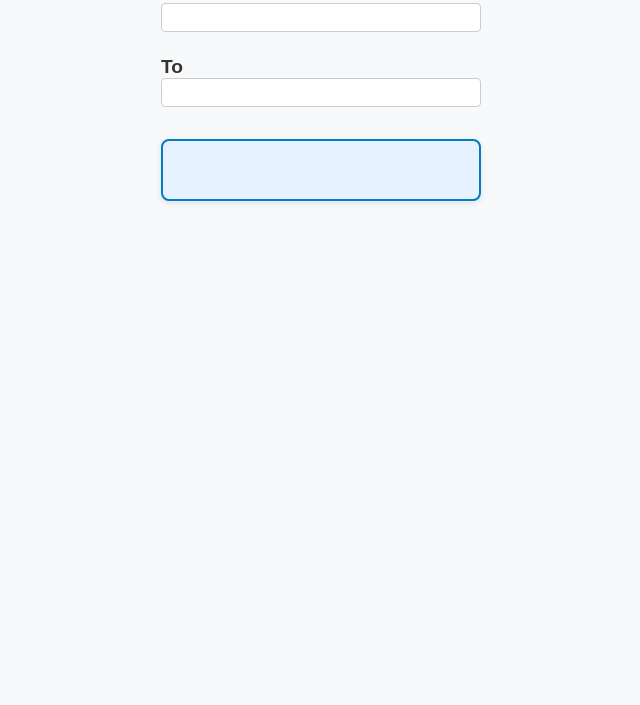
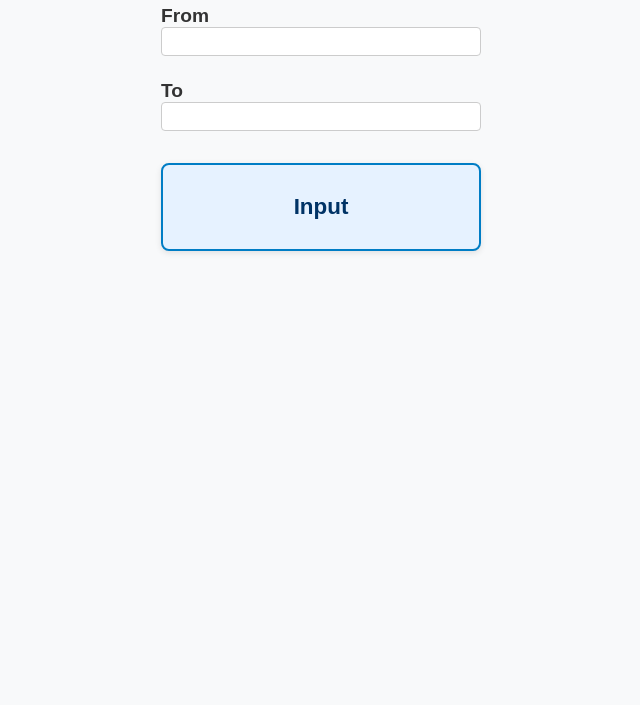
Before and after one commit to totallct/mtr-fares, a website: page index.html in a window 1280 px wide. Shown: the part 95-800 px from the top of the page, without its empty margins (319-959 px from the left). Drawn offline with Linux system fonts and the light colour scheme.

Commit message:
rewrite style

```diff
--- a/index.html
+++ b/index.html
@@ -2,6 +2,7 @@
 <html lang="en">
 <head>
   <meta charset="UTF-8">
+  <meta name="viewport" content="width=device-width, initial-scale=1">
   <title>MTR Fare Checker</title>
   <link rel="stylesheet" href="style.css">
 </head>
@@ -19,7 +20,7 @@
     <ul id="toSuggestions" class="suggestions"></ul>
     <span id="toBadges"></span>
 
-    <div id="fareResult"></div>
+    <div id="fareResult">Input</div>
 
     <script src="app.js"></script>
   </div>
--- a/style.css
+++ b/style.css
@@ -2,7 +2,8 @@ body {
   font-family: sans-serif;
   background: #f8f9fa;
   color: #333;
-  margin: 10px;
+  margin: 0;
+  padding: 1.5rem;
 }
 
 .container {
```
